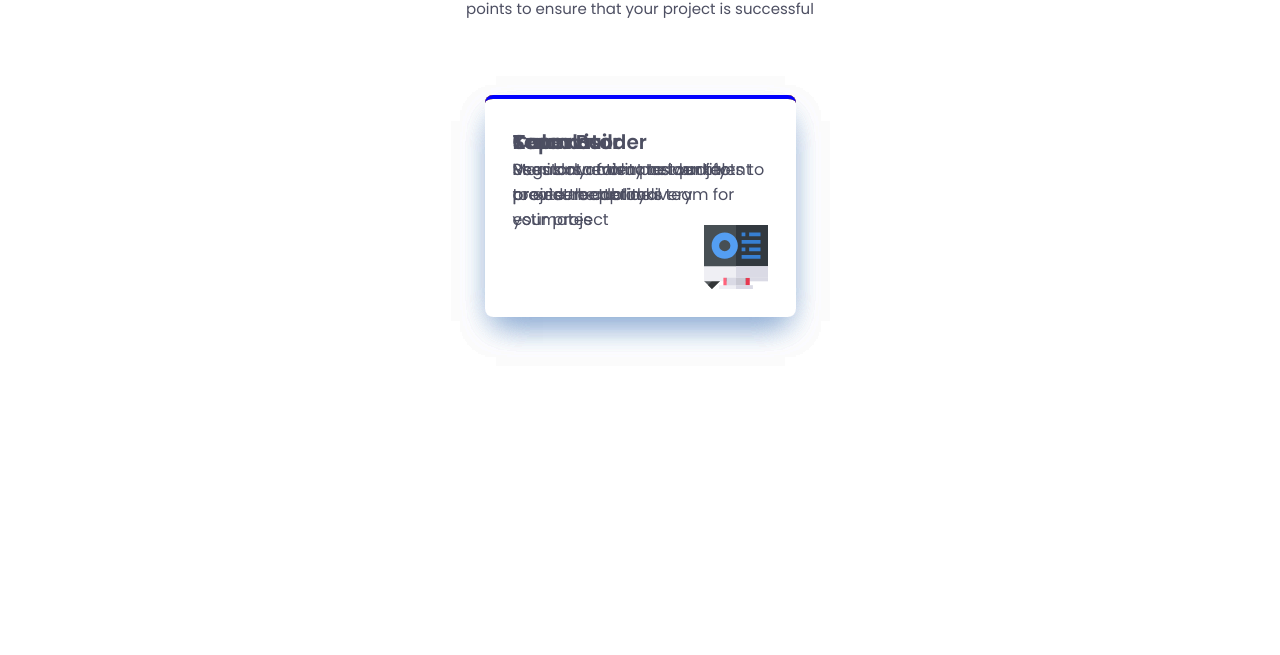
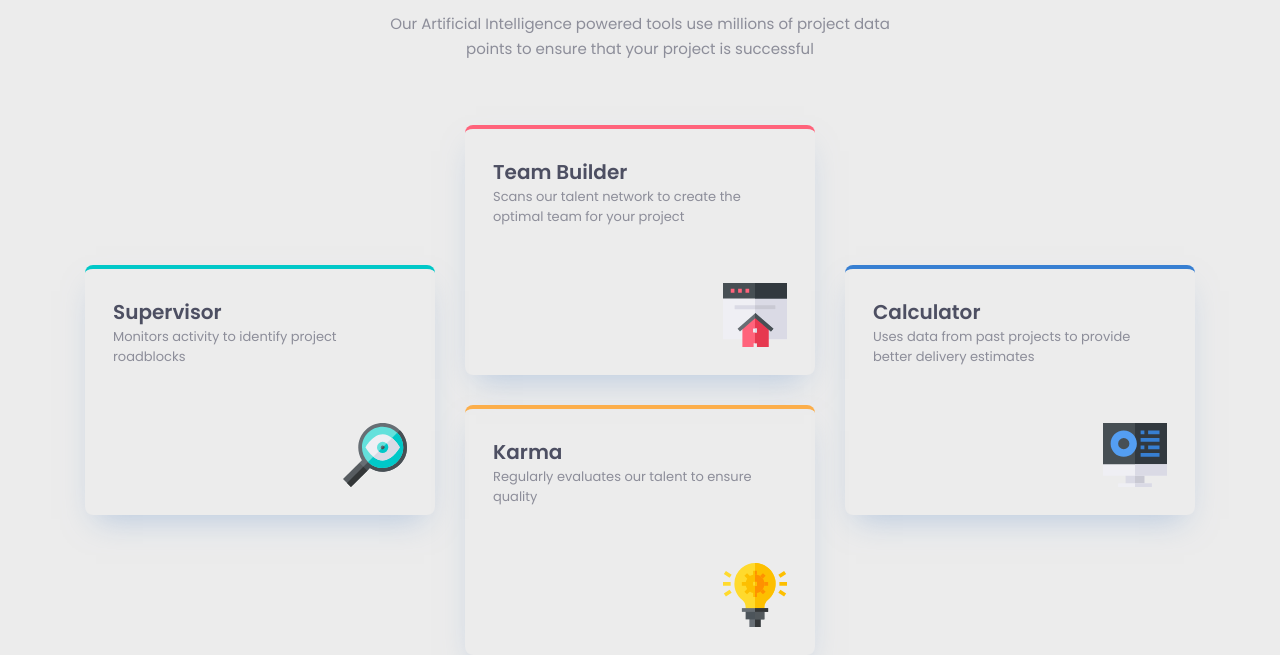
Before and after one commit to Andreablacm/four-card, a plain HTML site: page index.html in a window 1280 px wide. Shown: the part 194-849 px from the top of the page. Before the commit the page ends 800 px from the top, so only its background shows below. Drawn offline with Linux system fonts and the light colour scheme.

Commit message:
terminado

```diff
--- a/css/styles.css
+++ b/css/styles.css
@@ -1,101 +1,140 @@
 * {
   box-sizing: border-box;
 }
+
 img {
   display: block;
   max-width: 100%;
 }
-a {
-  text-decoration: none;
-  color: inherit;
-}
-ul {
-  list-style: none;
-  padding-left: 0;
-  margin-top: 0;
-  margin-bottom: 0;
-}
+
 body {
   margin: 0;
-  font-family: sans-serif;
+  color: #4d4f62;
+  background-color: #ececec;
   font-family: 'Poppins', sans-serif;
-  color: #4d4f62;
 }
+
 .header {
   width: 311px;
-  margin-inline: auto;
-  margin-top: 85px;
-  margin-bottom: 76px;
+  margin: 85px auto 76px;
   text-align: center;
 }
 
-@media screen and (min-width: 768px) {
+@media screen and (width >= 768px) {
   .header {
     width: 540px;
-margin: 80px auto 64px;
+    margin: 80px auto 64px;
   }
 }
 
-.title, .subtitle {
+.title,
+.subtitle {
   font-size: 1.5rem;
   margin-block: 0;
 }
+
 .subtitle {
   font-weight: 200;
 }
 
-@media screen and (min-width: 768px) {
+@media screen and (width >= 768px) {
+  .title,
+  .subtitle {
+    font-size: 2.25rem;
+  }
+}
 
-}
 .text {
   font-size: 0.9375rem;
   line-height: 1.5625rem;
+  color: rgb(77 79 98 / 0.6);
 }
-main {
+
+.main {
+  position: relative;
   width: 311px;
   margin-inline: auto;
 }
+
+@media screen and (width >= 768px) {
+  .main {
+    width: 1110px;
+    height: 530px;
+  }
+}
+
 .card {
+  position: relative;
   width: 311px;
   height: 222px;
-  border-radius: 8px;
   padding: 28px;
-box-shadow: 0 15px 30px -11px rgb(131 166 210 / 0.5);
-margin-top: 10px;
+  border-radius: 0.5rem;
+  margin-bottom: 1.5625rem;
+  box-shadow: 0 15px 30px -11px rgb(131 166 210 / 0.5);
 }
-.card-title, .p-card {
-margin-block: 0;
+
+.card-cyan {
+  border-top: 4px solid #00c8c8;
+}
+
+.card-red {
+  border-top: 4px solid #ff637b;
+}
+
+.card-yellow {
+  border-top: 4px solid #fcae4a;
+}
+
+.card-blue {
+  border-top: 4px solid #377fd2;
+}
+
+@media screen and (width >= 768px) {
+  .card {
+    position: absolute;
+    width: 350px;
+    height: 250px;
+    margin-bottom: 0;
+  }
+
+  .card-cyan {
+    top: 140px;
+    left: 0;
+  }
+
+  .card-red {
+    top: 0;
+    left: 380px;
+  }
+
+  .card-yellow {
+    left: 380px;
+    bottom: 0;
+  }
+
+  .card-blue {
+    top: 140px;
+    right: 0;
+  }
+}
+
+.card-title,
+.card-text {
+  margin-block: 0;
 }
 
 .card-title {
   font-size: 1.25rem;
   font-weight: 600;
 }
-.p-text {
+
+.card-text {
   font-size: 0.8125rem;
+  color: rgb(77 79 98 / 0.6);
 }
-.icon {
+
+.card-image {
   position: absolute;
   right: 28px;
   bottom: 28px;
 }
-
-.card-supervisor {
-  border-top: 4px solid #00c8c8
-}
-.card-teambuilder {
-  border-top: 4px solid red
-
-}
-.card-karma {
-  border-top: 4px solid orange
-}
-.card-calculator{
-  border-top: 4px solid blue
-}
-
-@media screen and (min-width:768px) {
-  .card{
-    position: absolute;
-  }
-}
--- a/index.html
+++ b/index.html
@@ -3,42 +3,40 @@
   <head>
     <meta charset="UTF-8" />
     <meta name="viewport" content="width=device-width, initial-scale=1.0" />
-    <link rel="shortcut icon" href="./assets/images/favicon-32x32.png" type="image/png" />
-    <link rel="stylesheet" href="./css/styles.css" />
     <link rel="preconnect" href="https://fonts.googleapis.com" />
     <link rel="preconnect" href="https://fonts.gstatic.com" crossorigin />
     <link href="https://fonts.googleapis.com/css2?family=Poppins:wght@200;400;600&display=swap" rel="stylesheet" />
-    <title>Fourd card feature section</title>
+    <link rel="stylesheet" href="css/styles.css" />
+    <title>Four Card Feature Section</title>
   </head>
   <body>
     <header class="header">
-      <h2 class="subtitle">Reliable, efficient, delivery</h2>
+      <h2 class="subtitle">Reliable, efficient delivery</h2>
       <h1 class="title">Powered by Technology</h1>
       <p class="text">
-        Our Artificial Intelligence powered tools use millions of project data points to ensure that your project is
-        successful
+        Our Artificial Intelligence powered tools use millions of project data points to ensure that your project is successful
       </p>
     </header>
     <main class="main">
-      <article class="card card-supervisor">
+      <article class="card card-cyan">
         <h2 class="card-title">Supervisor</h2>
-        <p class="p-card">Monitors activity to identify project roadblocks</p>
-        <img class="icon" src="./assets/images/icon-supervisor.svg" alt="icono lupa" />
+        <p class="card-text">Monitors activity to identify project roadblocks</p>
+        <img class="card-image" src="./assets/images/icon-supervisor.svg" alt="supervisor icon" />
       </article>
-      <article class="card card-teambuilder">
+      <article class="card card-red">
         <h2 class="card-title">Team Builder</h2>
-        <p class="p-card">Scans our talent network to create the optimal team for your project</p>
-        <img class="icon" src="./assets/images/icon-team-builder.svg" alt="icono web" />
+        <p class="card-text">Scans our talent network to create the optimal team for your project</p>
+        <img class="card-image" src="./assets/images/icon-team-builder.svg" alt="team builder icon" />
       </article>
-      <article class="card card-karma">
+      <article class="card card-yellow">
         <h2 class="card-title">Karma</h2>
-        <p class="p-card">Regularly evaluates our talent to ensure quality</p>
-        <img class="icon" src="./assets/images/icon-karma.svg" alt="icono bombilla" />
+        <p class="card-text">Regularly evaluates our talent to ensure quality</p>
+        <img class="card-image" src="./assets/images/icon-karma.svg" alt="karma icon" />
       </article>
-      <article class="card card-calculator">
+      <article class="card card-blue">
         <h2 class="card-title">Calculator</h2>
-        <p class="p-card">Uses data from past projects to provide better delivery estimates</p>
-        <img class="icon" src="./assets/images/icon-calculator.svg" alt="icono calculadora" />
+        <p class="card-text">Uses data from past projects to provide better delivery estimates</p>
+        <img class="card-image" src="./assets/images/icon-calculator.svg" alt="calculator icon" />
       </article>
     </main>
   </body>
```
